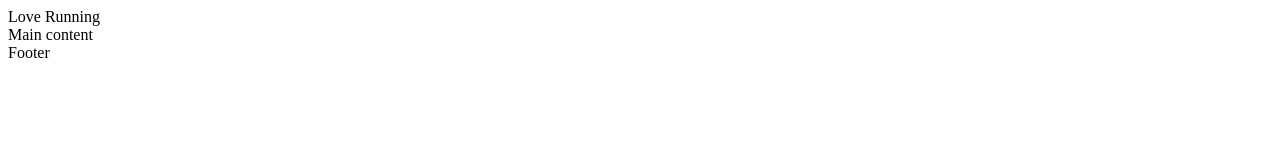
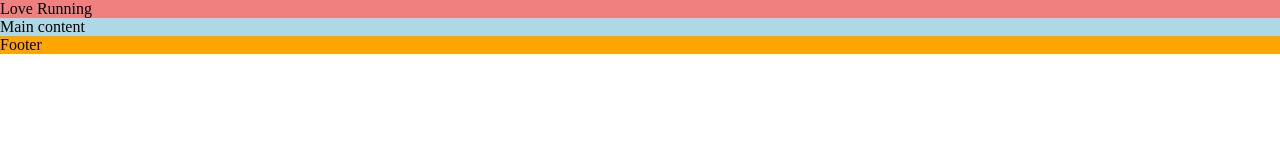
Before and after one commit to Viki-coding/love-running, a plain HTML site: page index.html in a window 1280 px wide. Drawn offline with Linux system fonts and the light colour scheme.

Commit message:
add asterisk wildcard selector

```diff
--- a/assets/css/style.css
+++ b/assets/css/style.css
@@ -1,3 +1,9 @@
+/* Asterisk wildcard selector to override default styles added by the browser */
+* {
+    padding: 0;
+    margin: 0;
+    box-sizing: border-box;
+}
 /* Header */
 header {
     background-color: lightcoral;
--- a/index.html
+++ b/index.html
@@ -4,6 +4,7 @@
 <head>
     <meta charset="UTF-8">
     <meta name="viewport" content="width=device-width, initial-scale=1.0">
+    <!--Metatags for search engines-->
     <meta name="description" content="Love Running. Club for runners in Dublin, Ireland. Urban running, trail running. Dublin docklands and Phonix Park">
     <meta name="keywords" content="love running, run, running club, runners, Ireland, Dublin, sport, exercise">
     <title>Love Running</title>
@@ -11,6 +12,8 @@
     <link rel="apple-touch-icon" sizes="180x180" href="assets/favicon/apple-touch-icon.png">
     <link rel="icon" type="image/png" sizes="32x32" href="assets/favicon/favicon-32x32.png">
     <link rel="icon" type="image/png" sizes="16x16" href="assets/favicon/favicon-16x16.png">
+    <!--Stylesheet-->
+    <link rel="stylesheet" href="assets/css/style.css">
 
 </head>
 
```
